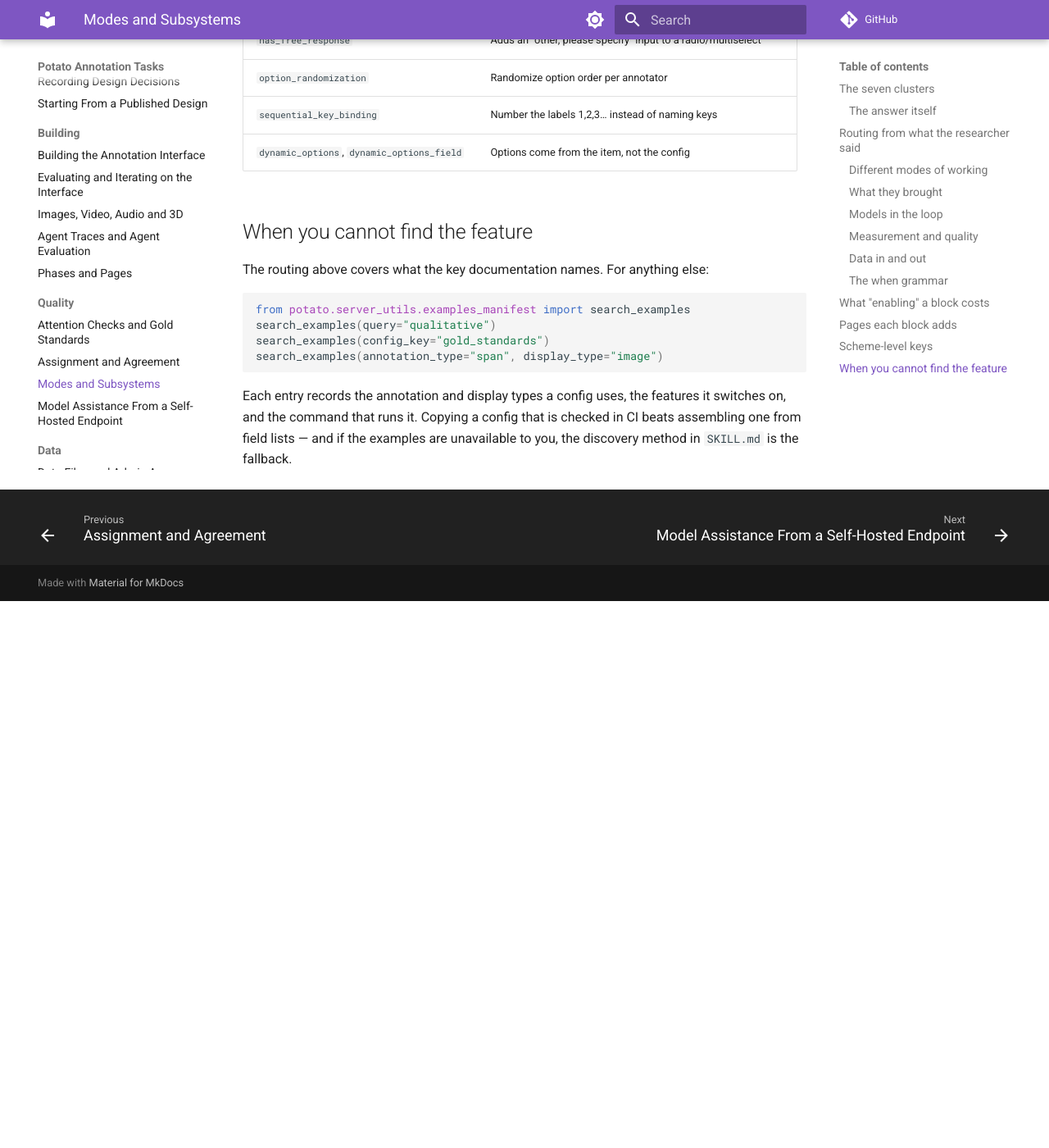
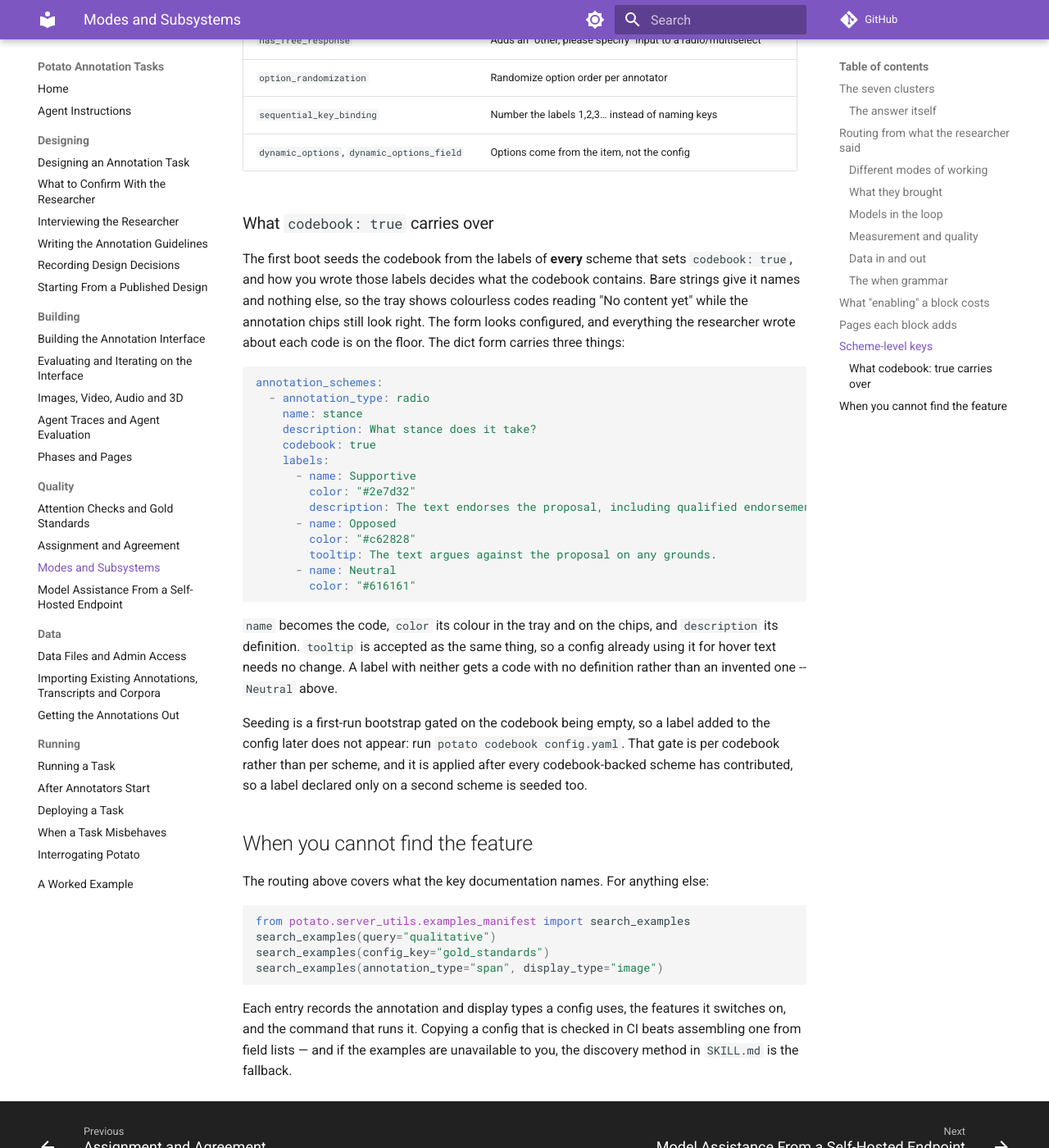
Before and after one commit to davidjurgens/potato-skill, an MkDocs documentation site: the page built from docs/modes-and-subsystems.md, in a window 1280 px wide and 1400 px high, scrolled down 8932 px. Shown: the whole window at 82% size. Built offline with MkDocs 1.6.1 and Material for MkDocs 9.7.7, drawn with Linux system fonts in a browser that asks for light colours; comment, search, counter and statistics services are not loaded; before the commit the page ends 9665 px from its top, so only the background shows below that.

Commit message:
docs(codebook): what a scheme's labels carry into the codebook
The pack said the first boot seeds the codebook from the config and never said
what crosses over. Bare-string labels give it names only, so the tray shows
colourless codes reading "No content yet" while the annotation chips still look
right. The dict form carries name, color and description, with tooltip accepted
as the same thing.

Measured on a two-scheme study at Potato 2a7957d2: Supportive took its
definition from description, Opposed from tooltip, Neutral was seeded with a
colour and no definition rather than an invented one, and Hedged -- declared
only on the second codebook-backed scheme -- was seeded too. Records that the
empty-codebook gate applies after every such scheme has contributed, and that a
label added later needs `potato codebook config.yaml`.

Co-Authored-By: Claude Opus 5 (1M context) <noreply@anthropic.com>
Claude-Session: https://claude.ai/code/session_01PJAwjvg871XGFuA8khHbjC

````diff
--- a/docs/modes-and-subsystems.md
+++ b/docs/modes-and-subsystems.md
@@ -258,6 +258,43 @@ nothing validates them (see `config-keys-nested.md`):
 | `sequential_key_binding` | Number the labels 1,2,3… instead of naming keys |
 | `dynamic_options`, `dynamic_options_field` | Options come from the item, not the config |
 
+### What `codebook: true` carries over
+
+The first boot seeds the codebook from the labels of **every** scheme that sets
+`codebook: true`, and how you wrote those labels decides what the codebook
+contains. Bare strings give it names and nothing else, so the tray shows
+colourless codes reading "No content yet" while the annotation chips still look
+right. The form looks configured, and everything the researcher wrote about each
+code is on the floor. The dict form carries three things:
+
+```yaml
+annotation_schemes:
+  - annotation_type: radio
+    name: stance
+    description: What stance does it take?
+    codebook: true
+    labels:
+      - name: Supportive
+        color: "#2e7d32"
+        description: The text endorses the proposal, including qualified endorsement.
+      - name: Opposed
+        color: "#c62828"
+        tooltip: The text argues against the proposal on any grounds.
+      - name: Neutral
+        color: "#616161"
+```
+
+`name` becomes the code, `color` its colour in the tray and on the chips, and
+`description` its definition. `tooltip` is accepted as the same thing, so a
+config already using it for hover text needs no change. A label with neither
+gets a code with no definition rather than an invented one -- `Neutral` above.
+
+Seeding is a first-run bootstrap gated on the codebook being empty, so a label
+added to the config later does not appear: run `potato codebook config.yaml`.
+That gate is per codebook rather than per scheme, and it is applied after every
+codebook-backed scheme has contributed, so a label declared only on a second
+scheme is seeded too.
+
 ## When you cannot find the feature
 
 The routing above covers what the key documentation names. For anything else:
````
Also changed, not shown: skills/potato-tasks/references/modes-and-subsystems.md (+37 -0 lines).
